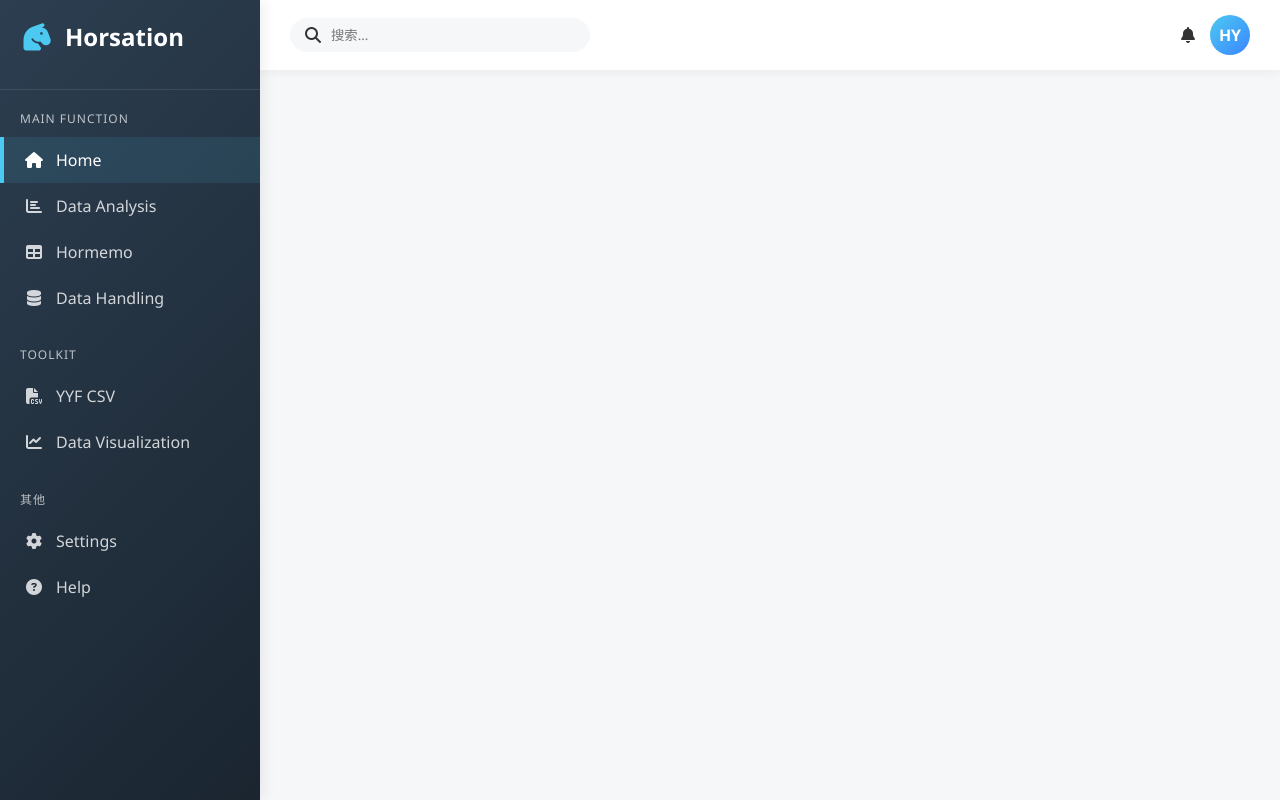
After one commit to HorizonHJY/Horisation, a Flask app: template Template/horbase.html in a window 1280 px wide. The commit adds this page. Run offline with Flask 3, Linux system fonts and the light colour scheme; the template is opened without the code that fills it, so the values that code supplies are empty.

Commit message:
Add base frame work for Horsation

```diff
--- /dev/null
+++ b/Template/horbase.html
@@ -0,0 +1,82 @@
+<!DOCTYPE html>
+<html lang="zh-CN">
+<head>
+  <meta charset="UTF-8"/>
+  <meta name="viewport" content="width=device-width, initial-scale=1.0"/>
+  <title>{% block title %}Horsation{% endblock %}</title>
+  <link rel="stylesheet" href="https://cdnjs.cloudflare.com/ajax/libs/font-awesome/6.4.0/css/all.min.css">
+  <link rel="stylesheet" href="{{ url_for('static', filename='Basic_style.css') }}">
+</head>
+<body>
+  <!-- Sidebar (所有页面共用) -->
+  <div class="sidebar">
+    <div class="logo">
+      <h1><i class="fas fa-horse-head"></i> <span>Horsation</span></h1>
+    </div>
+
+    <div class="nav-section">
+      <div class="nav-title">Main Function</div>
+      <a href="{{ url_for('home') }}" class="nav-item active">
+        <i class="fas fa-home"></i>
+        <span>Home</span>
+      </a>
+      <a href="#" class="nav-item">
+        <i class="fas fa-chart-bar"></i>
+        <span>Data Analysis</span>
+      </a>
+      <a href="#" class="nav-item">
+        <i class="fas fa-table"></i>
+        <span>Hormemo</span>
+      </a>
+      <a href="#" class="nav-item">
+        <i class="fas fa-database"></i>
+        <span>Data Handling</span>
+      </a>
+    </div>
+
+    <div class="nav-section">
+      <div class="nav-title">Toolkit</div>
+      <!-- 这里改成指向 /csv -->
+      <a href="{{ url_for('csv') }}" class="nav-item" id="nav-yyf">
+        <i class="fas fa-file-csv"></i>
+        <span>YYF CSV</span>
+      </a>
+      <a href="#" class="nav-item">
+        <i class="fas fa-chart-line"></i>
+        <span>Data Visualization</span>
+      </a>
+    </div>
+
+    <div class="nav-section">
+      <div class="nav-title">其他</div>
+      <a href="#" class="nav-item">
+        <i class="fas fa-cog"></i>
+        <span>Settings</span>
+      </a>
+      <a href="#" class="nav-item">
+        <i class="fas fa-question-circle"></i>
+        <span>Help</span>
+      </a>
+    </div>
+  </div>
+
+  <!-- 主体内容区域 -->
+  <div class="main-content">
+    <div class="topbar">
+      <div class="search-bar">
+        <i class="fas fa-search"></i><input type="text" placeholder="搜索...">
+      </div>
+      <div class="user-profile">
+        <div class="notifications"><i class="fas fa-bell"></i></div>
+        <div class="user-avatar">HY</div>
+      </div>
+    </div>
+
+    <div class="content">
+      {% block content %}
+      <!-- 每个页面的独有内容放这里 -->
+      {% endblock %}
+    </div>
+  </div>
+</body>
+</html>
--- a/app.py
+++ b/app.py
@@ -19,13 +19,17 @@ ALLOWED_EXT = {'.csv'}
 def _allowed(filename: str) -> bool:
     return os.path.splitext(filename)[1].lower() in ALLOWED_EXT
 
-@app.get('/')
+@app.route('/')
 def home():
-    # 这里仍然只写文件名即可
-    return render_template('Home.html')
+    return render_template('Home.html', active_page='home')
+
 @app.route('/csv')
 def csv():
-    return render_template('CSV.html')
+    return render_template('CSV.html', active_page='csv')
+@app.route('/hormemo')
+def hormemo():
+    return render_template('Hormemo.html', active_page='hormemo')
+
 @app.post('/api/upload')
 def api_upload():
     """接收CSV文件，返回预览与概要信息"""
```
Also changed, not shown: Template/Home.html (+6 -108 lines).
